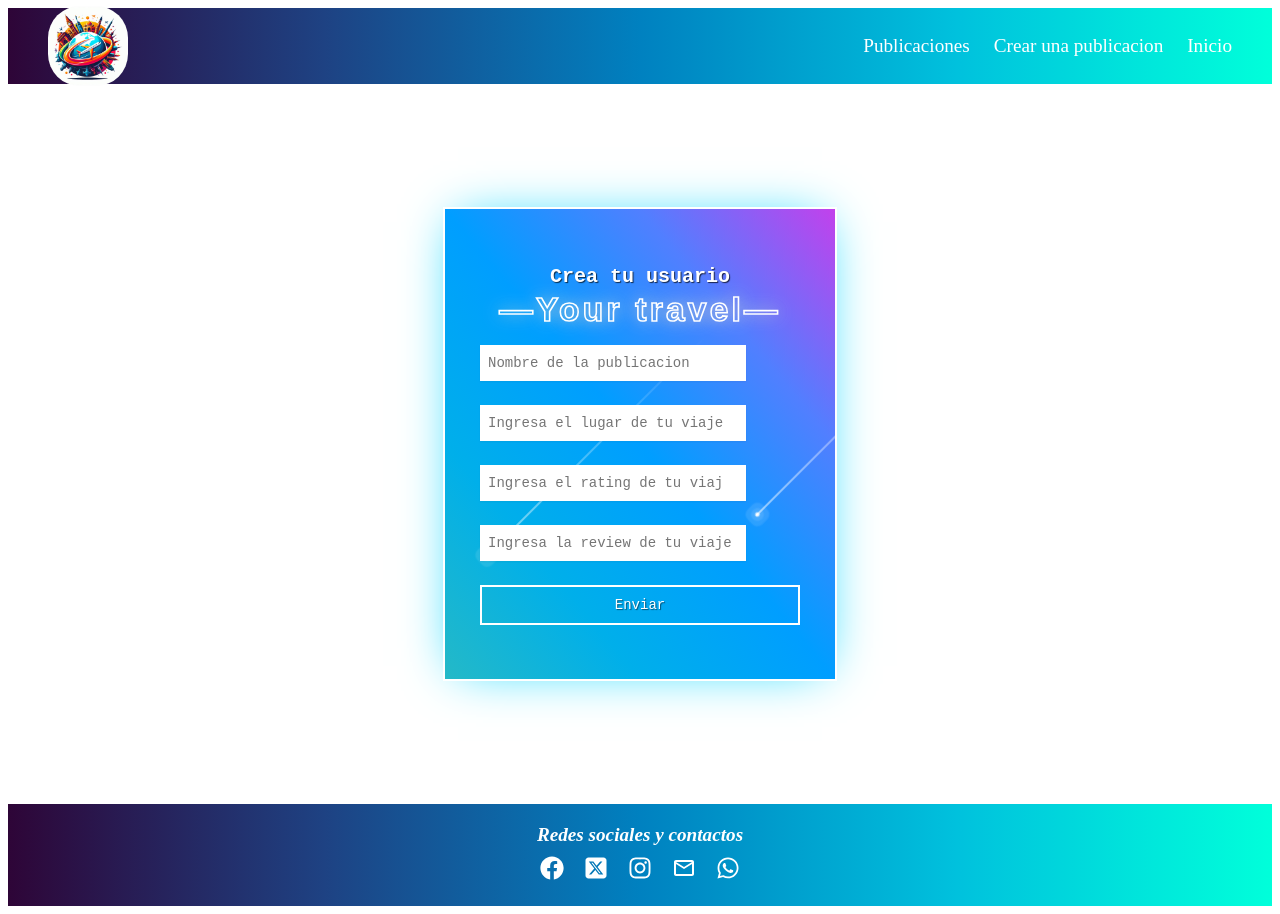
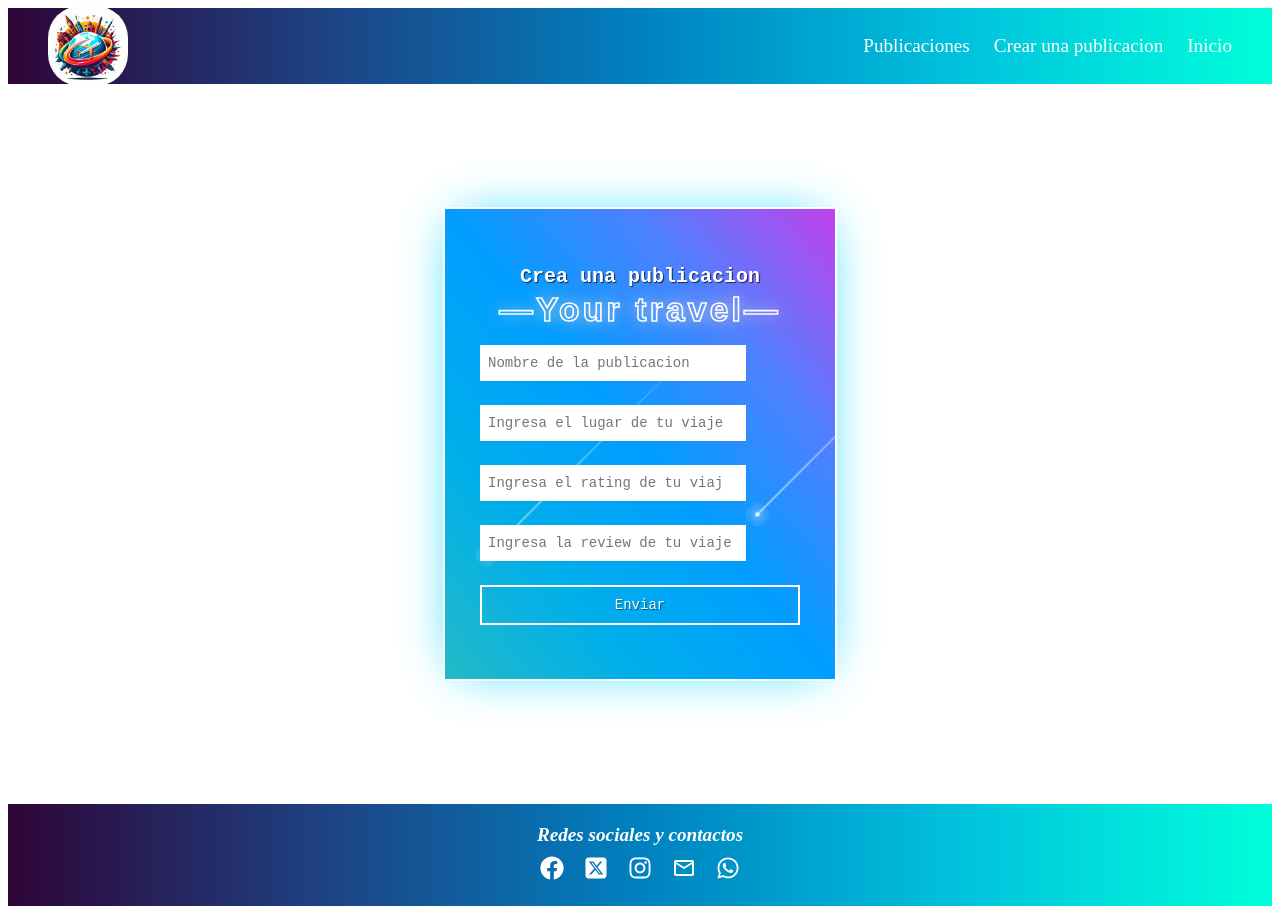
Before and after one commit to tomas12py/Blog-project, a React (Vite) app: page /create-publication in a window 1280 px wide. Built offline with nearby package versions, Linux system fonts and the light colour scheme.

Commit message:
The title of form is modified

```diff
--- a/src/components/pages/FormPublication.jsx
+++ b/src/components/pages/FormPublication.jsx
@@ -59,7 +59,7 @@ export const FormPublication = () => {
   }
     <div className="container">
     <div className="form-container">
-   <Form height = "400px" title="Crea tu usuario" phrase="Your travel" marginTop="1.2rem" onSubmit={handleSubmit} background="linear-gradient(to right top, #24b9c7, #00afea, #009eff, #517fff, #c241ec)">
+   <Form height = "400px" title="Crea una publicacion" phrase="Your travel" marginTop="1.2rem" onSubmit={handleSubmit} background="linear-gradient(to right top, #24b9c7, #00afea, #009eff, #517fff, #c241ec)">
     <InputForm
     placeholder="Nombre de la publicacion"
     type="text"
```
